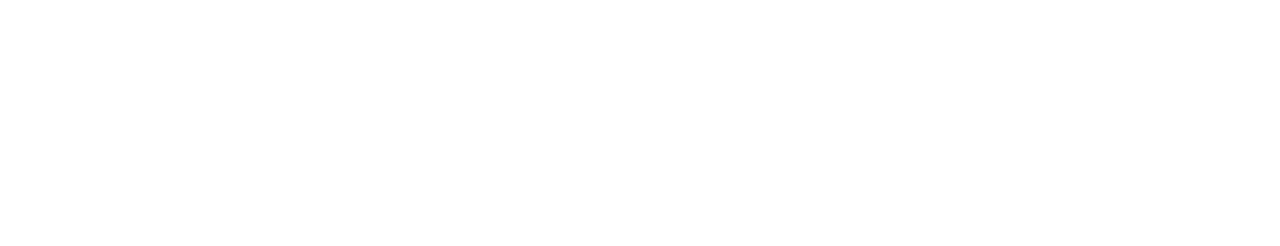
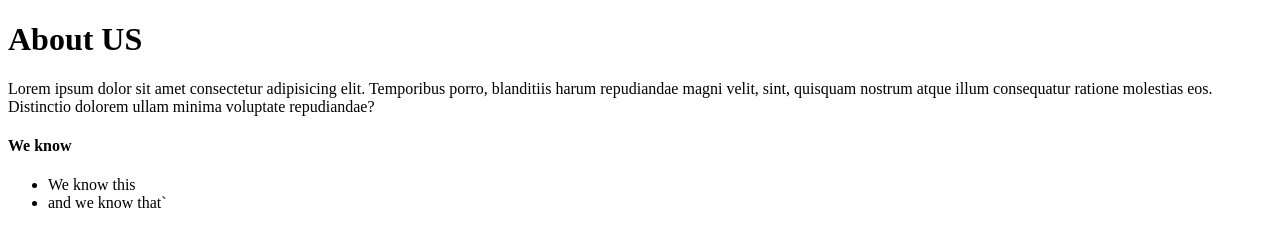
Before and after one commit to RabieTAWIL/WednesdayLesson, a plain HTML site: page about.html in a window 1280 px wide. Drawn offline with Linux system fonts and the light colour scheme.

```diff
--- a/about.html
+++ b/about.html
@@ -7,6 +7,18 @@
     <title>About</title>
 </head>
 <body>
-
+    <h1>
+        About US
+    </h1>
+    <p>
+        Lorem ipsum dolor sit amet consectetur adipisicing elit. Temporibus porro, blanditiis harum repudiandae magni velit, sint, quisquam nostrum atque illum consequatur ratione molestias eos. Distinctio dolorem ullam minima voluptate repudiandae?
+    </p>
+    <h4>
+        We know
+    </h4>
+    <ul>
+        <li>We know this</li>
+        <li>and we know that`</li>
+    </ul>
 </body>
 </html>
```
